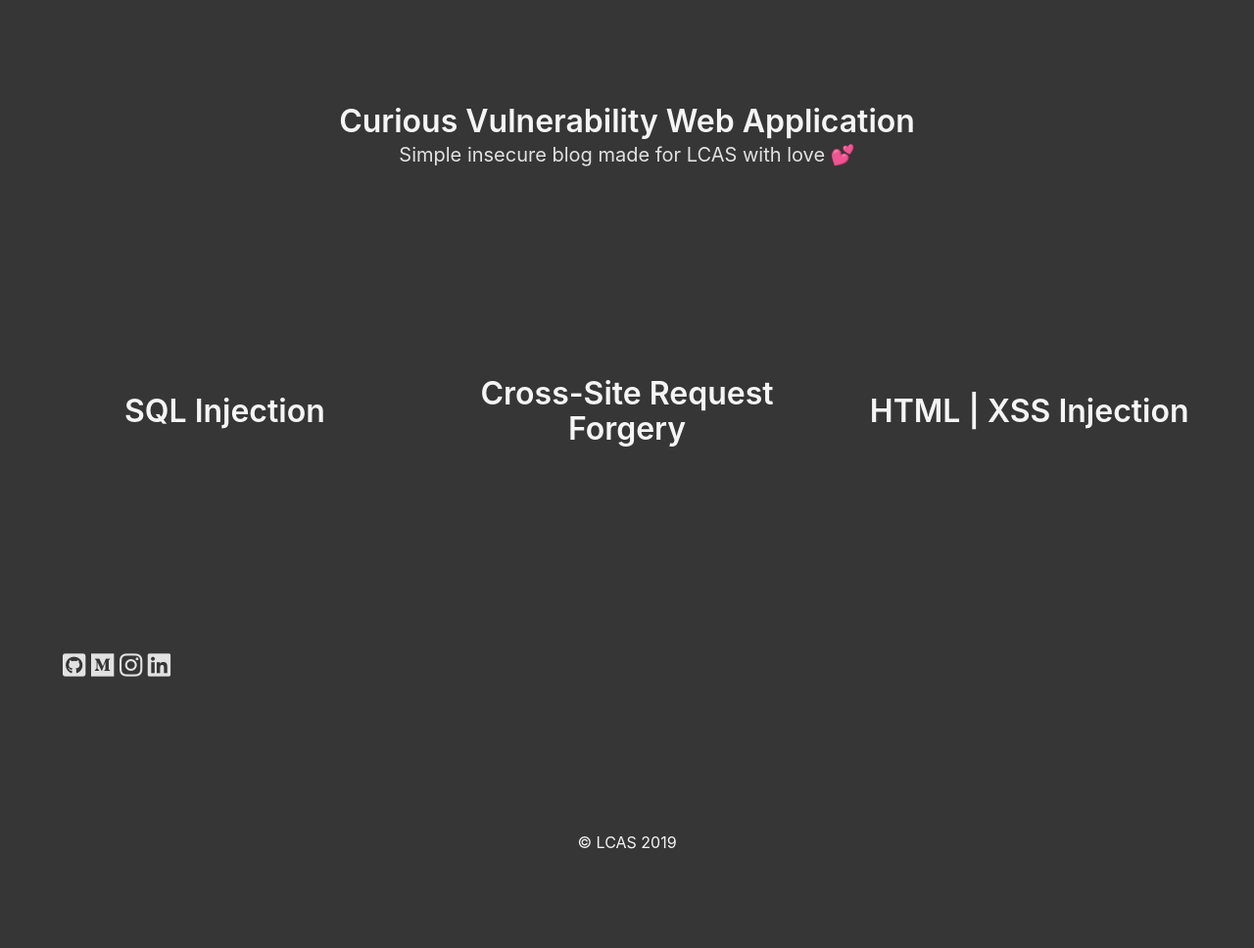
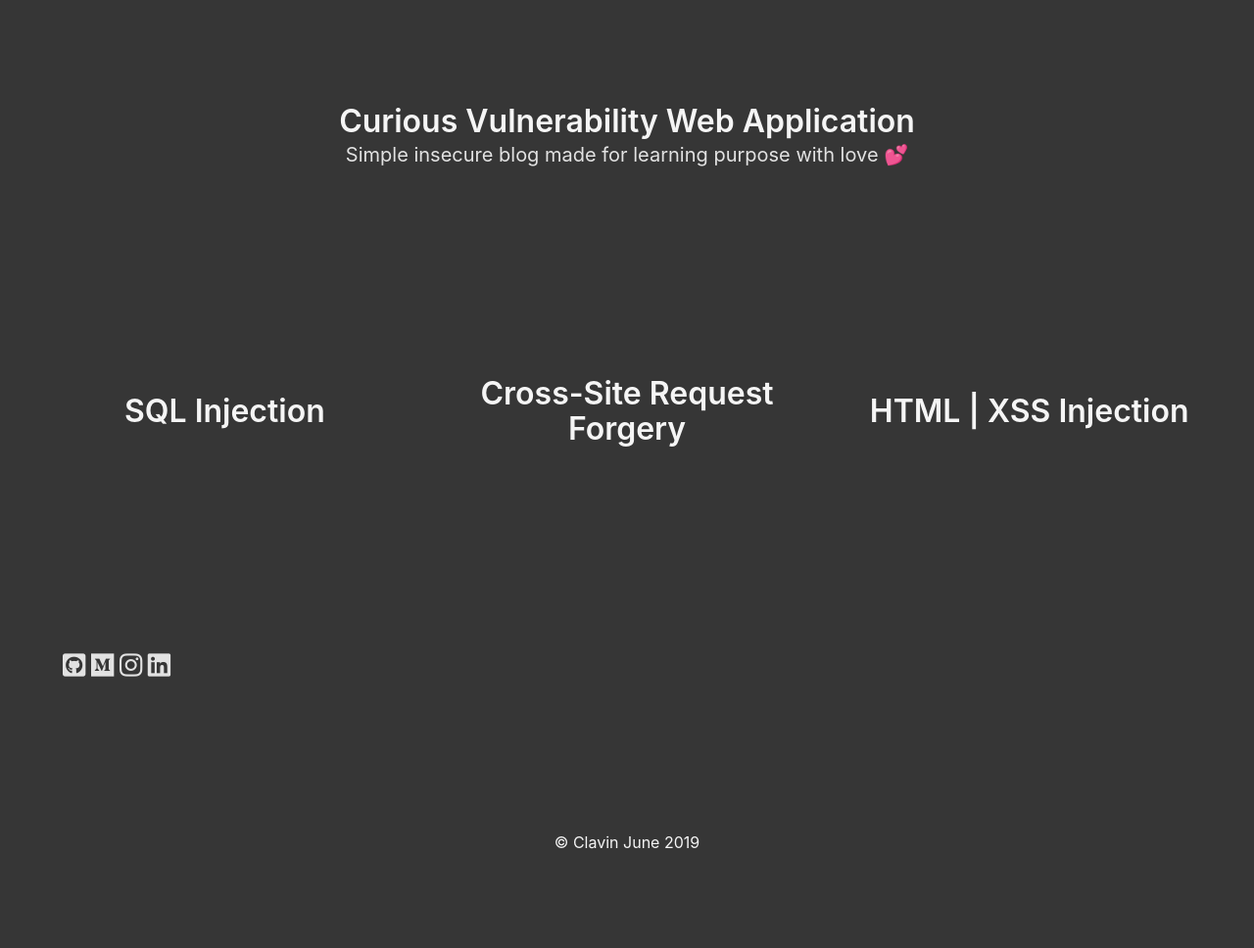
Before and after one commit to davidjameshowell/CVWebApp-synk, a PHP site: page /about in a window 1280 px wide. Shown: the part 52-1020 px from the top of the page at 98% size. Run offline with PHP 8.4, Linux system fonts and the light colour scheme.

Commit message:
some change

```diff
--- a/views/about.php
+++ b/views/about.php
@@ -3,7 +3,7 @@
     <div class="container">
       <h1 class="title">Curious Vulnerability Web Application</h1>
       <h2 class="subtitle">
-        Simple insecure blog made for LCAS with love
+        Simple insecure blog made for learning purpose with love
         <span class="has-text-danger">&#128149;</span>
       </h2>
     </div>
--- a/views/layouts/footer.php
+++ b/views/layouts/footer.php
@@ -1,5 +1,5 @@
 <footer class="footer has-text-centered is-dark">
-  <span>&copy; LCAS 2019</span>
+  <span>&copy; Clavin June 2019</span>
 </footer>
 <script src="public/js/jquery-3.3.1.min.js"></script>
 <script src="public/js/index.js"></script>
```
Also changed, not shown: README.md.
